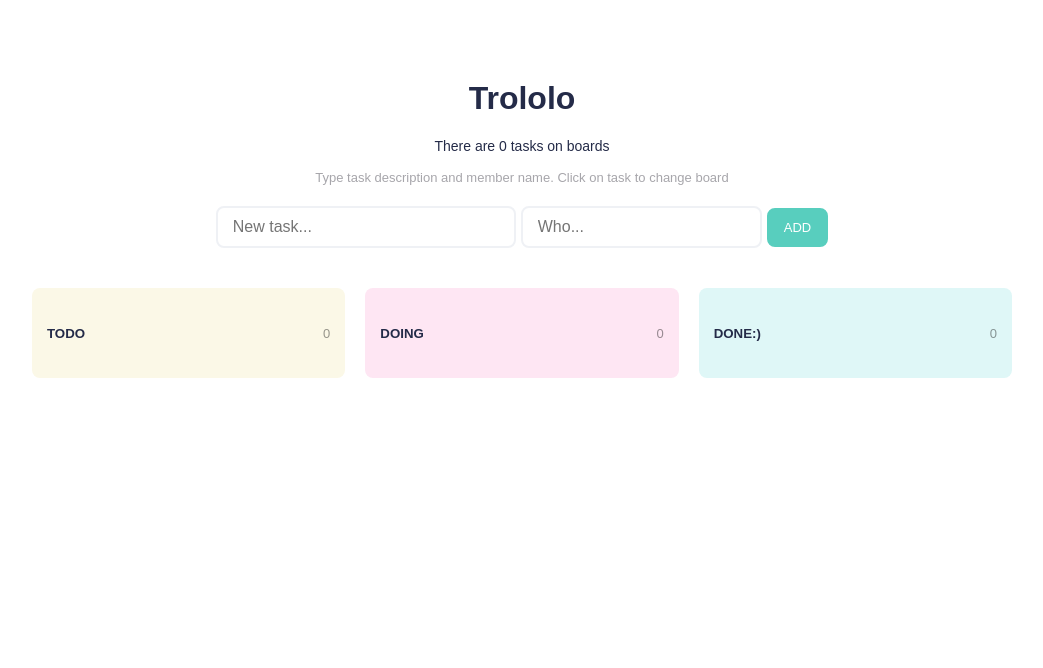
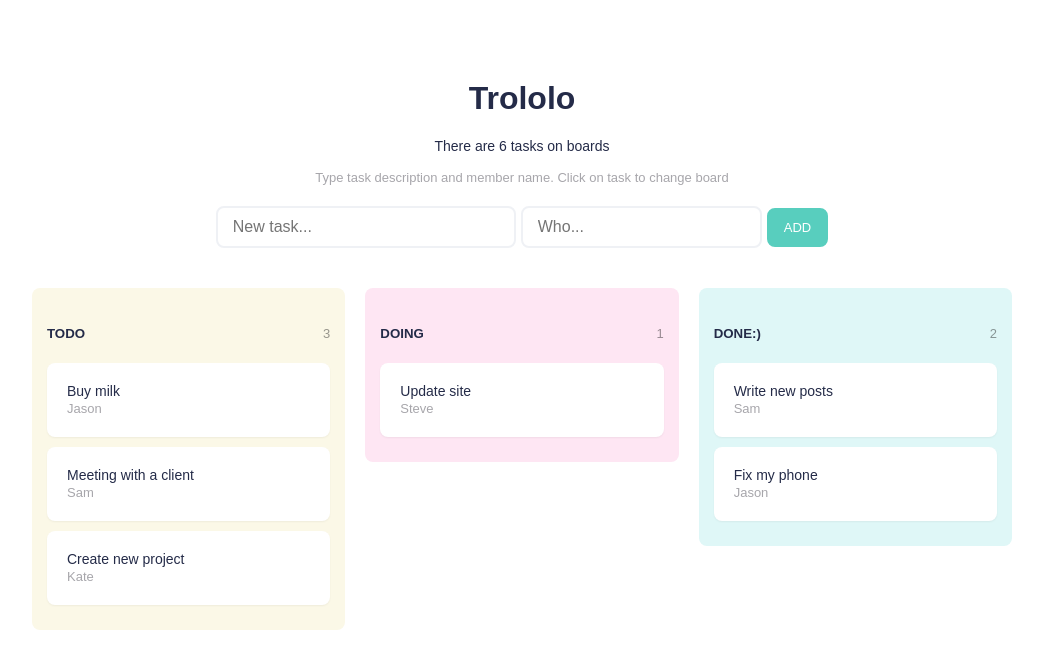
Before and after one commit to enkot/Minimal-React, a React app: page / in a window 1280 px wide. Shown: the top 668 px of the page, without its empty margins (118-1161 px from the left). Built offline with nearby package versions, Linux system fonts and the light colour scheme; the HTML template or start-up script is replaced by a standard one.

Commit message:
Added sample store and data

```diff
--- /dev/null
+++ b/data/sample.js
@@ -0,0 +1,10 @@
+const data = [
+	{"name": "Jason", "desc": "Buy milk", "status": "todo"},
+	{"name": "Sam", "desc": "Meeting with a client", "status": "todo"},
+	{"name": "Kate", "desc": "Create new project", "status": "todo"},
+	{"name": "Steve", "desc": "Update site", "status": "doing"},
+	{"name": "Sam", "desc": "Write new posts", "status": "done"},
+	{"name": "Jason", "desc": "Fix my phone", "status": "done"}
+];
+
+export default data;
--- a/src/components/Project.jsx
+++ b/src/components/Project.jsx
@@ -2,12 +2,16 @@ import React from 'react';
 import ProjectTitle from './ProjectTitle.jsx';
 import ProjectForm from './ProjectForm.jsx';
 import ProjectList from './ProjectList.jsx';
+import store from './../store';
 
-const data = {
-    id: 0,
-    todos: [],
-    status: ['todo', 'doing', 'done']
-};
+import sample_tasks from './../../data/sample';
+sample_tasks.forEach(task => {
+    store.add({
+        name: task.name,
+        desc: task.desc,
+        status: task.status
+    });
+});
 
 class Project extends React.Component {
     constructor(props) {
@@ -21,25 +25,26 @@ class Project extends React.Component {
             todos: []
         };
     }
+    componentDidMount() {
+        this.setState({ todos: store.todos });
+    }
     addTodo(desc, name) {
         if (empty(desc) || empty(name)) return;
 
-        data.todos.push({
-            id: data.id++,
-            text: desc,
+        store.add({
             name: name,
-            status: data.status[0]
+            desc: desc
         });
 
-        this.setState({ todos: data.todos });
+        this.setState({ todos: store.todos });
 
         return true;
     }
     handleMove(id, status) {
         const modified = this.state.todos.map((todo) => {
             if (todo.id === id) {
-                let statusNum = data.status.indexOf(todo.status);
-                todo.status = statusNum === 2 ? data.status[0] : data.status[statusNum + 1];
+                let statusNum = store.status.indexOf(todo.status);
+                todo.status = statusNum === 2 ? store.status[0] : store.status[statusNum + 1];
             }
 
             return todo;
@@ -52,7 +57,7 @@ class Project extends React.Component {
             if (todo.id !== id) return todo;
         });
 
-        data.todos.forEach((el, i, array) => {
+        store.todos.forEach((el, i, array) => {
             if (el.id === id) array.splice(i, 1);
         });
 
--- a/src/components/ProjectList.jsx
+++ b/src/components/ProjectList.jsx
@@ -9,7 +9,7 @@ const ProjectItem = ({todo, move, remove}) => {
 
     return (
         <div className="project-item" onClick={moveTodo}>
-            <p className="task-desc">{todo.text}</p>
+            <p className="task-desc">{todo.desc}</p>
             <span className="task-name">{todo.name}</span>
             <span className="task-remove" onClick={removeTodo}>-</span>
         </div>
--- /dev/null
+++ b/src/store/index.js
@@ -0,0 +1,18 @@
+const store = {
+    id: 0,
+    todos: [],
+    status: ['todo', 'doing', 'done'],
+    add: function(todo) {
+    	this.todos.push({
+            id: this.generateId(),
+            desc: todo.desc,
+            name: todo.name,
+            status: todo.status || this.status[0]
+        });
+    },
+    generateId: function() {
+	    return this.id++;
+    }
+};
+
+export default store;
```
